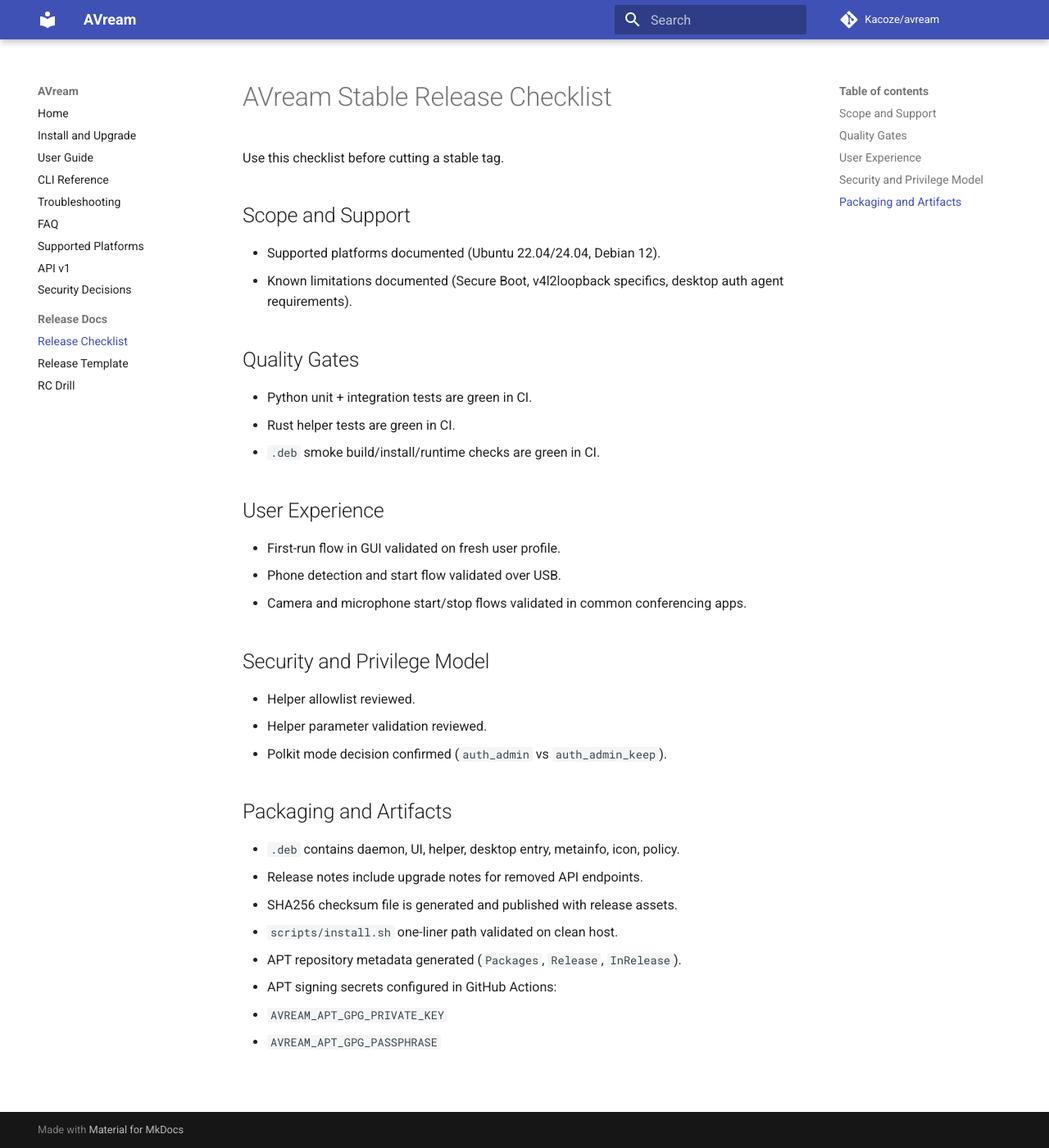
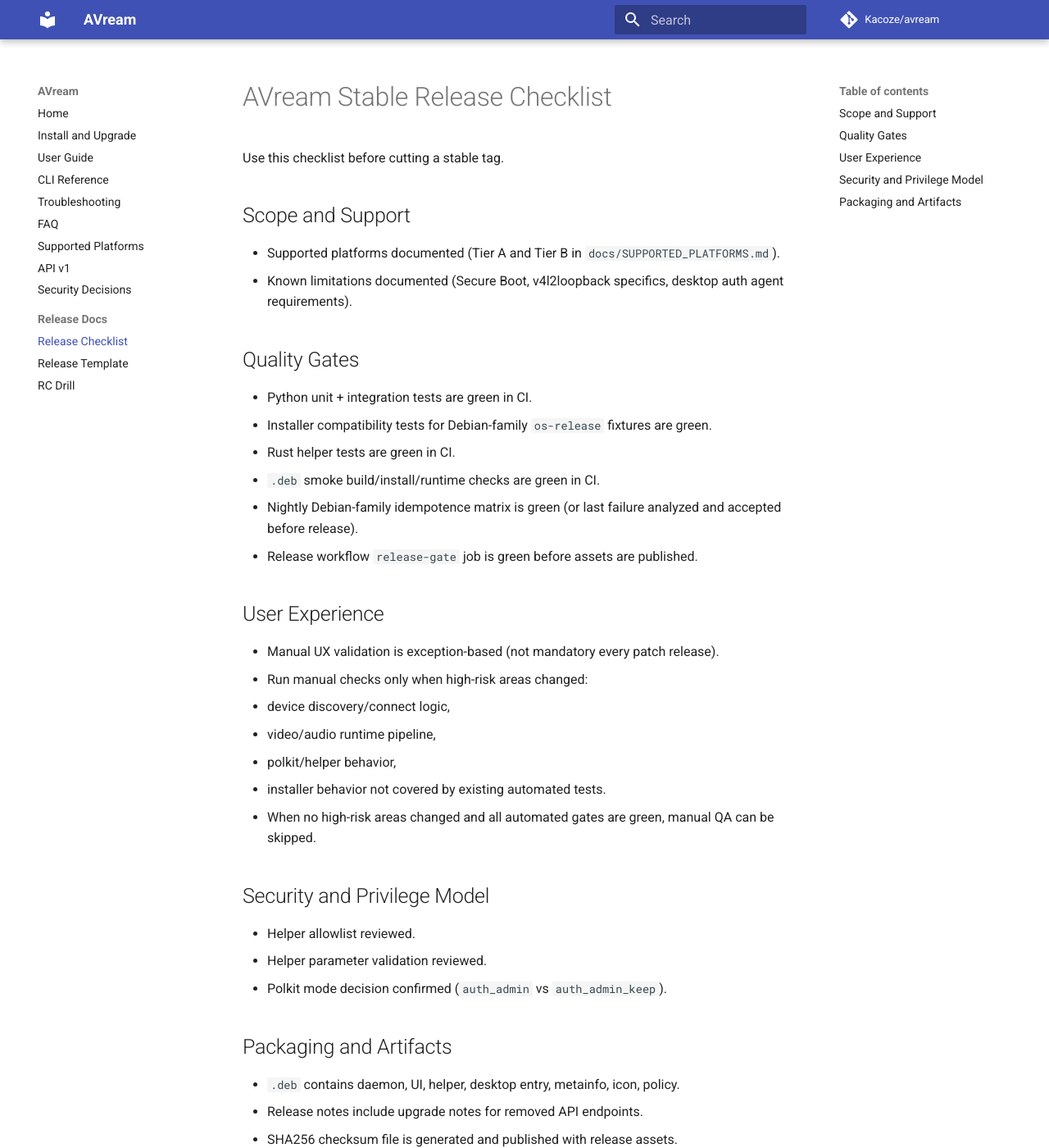
Before and after one commit to Kacoze/avream, an MkDocs documentation site: the page built from docs/RELEASE_CHECKLIST.md, in a window 1280 px wide and 1400 px high. Shown: the whole window at 82% size. Built offline with MkDocs 1.6.1 and Material for MkDocs 9.7.7, drawn with Linux system fonts in a browser that asks for light colours; comment, search, counter and statistics services are not loaded; some of the changed text lies outside the part shown.

Commit message:
ci(installer): automate Debian-family support gates and minimize manual QA

```diff
--- a/docs/RELEASE_CHECKLIST.md
+++ b/docs/RELEASE_CHECKLIST.md
@@ -4,20 +4,27 @@
 
 ## Scope and Support
 
-- Supported platforms documented (Ubuntu 22.04/24.04, Debian 12).
+- Supported platforms documented (Tier A and Tier B in `docs/SUPPORTED_PLATFORMS.md`).
 - Known limitations documented (Secure Boot, v4l2loopback specifics, desktop auth agent requirements).
 
 ## Quality Gates
 
 - Python unit + integration tests are green in CI.
+- Installer compatibility tests for Debian-family `os-release` fixtures are green.
 - Rust helper tests are green in CI.
 - `.deb` smoke build/install/runtime checks are green in CI.
+- Nightly Debian-family idempotence matrix is green (or last failure analyzed and accepted before release).
+- Release workflow `release-gate` job is green before assets are published.
 
 ## User Experience
 
-- First-run flow in GUI validated on fresh user profile.
-- Phone detection and start flow validated over USB.
-- Camera and microphone start/stop flows validated in common conferencing apps.
+- Manual UX validation is exception-based (not mandatory every patch release).
+- Run manual checks only when high-risk areas changed:
+  - device discovery/connect logic,
+  - video/audio runtime pipeline,
+  - polkit/helper behavior,
+  - installer behavior not covered by existing automated tests.
+- When no high-risk areas changed and all automated gates are green, manual QA can be skipped.
 
 ## Security and Privilege Model
 
@@ -30,7 +37,7 @@
 - `.deb` contains daemon, UI, helper, desktop entry, metainfo, icon, policy.
 - Release notes include upgrade notes for removed API endpoints.
 - SHA256 checksum file is generated and published with release assets.
-- `scripts/install.sh` one-liner path validated on clean host.
+- `scripts/install.sh` one-liner logic validated by automated platform fixtures and release gate smoke checks.
 - APT repository metadata generated (`Packages`, `Release`, `InRelease`).
 - APT signing secrets configured in GitHub Actions:
   - `AVREAM_APT_GPG_PRIVATE_KEY`
```
Also changed, not shown: docs/SUPPORTED_PLATFORMS.md (+12 -1 lines), 13 other files.
